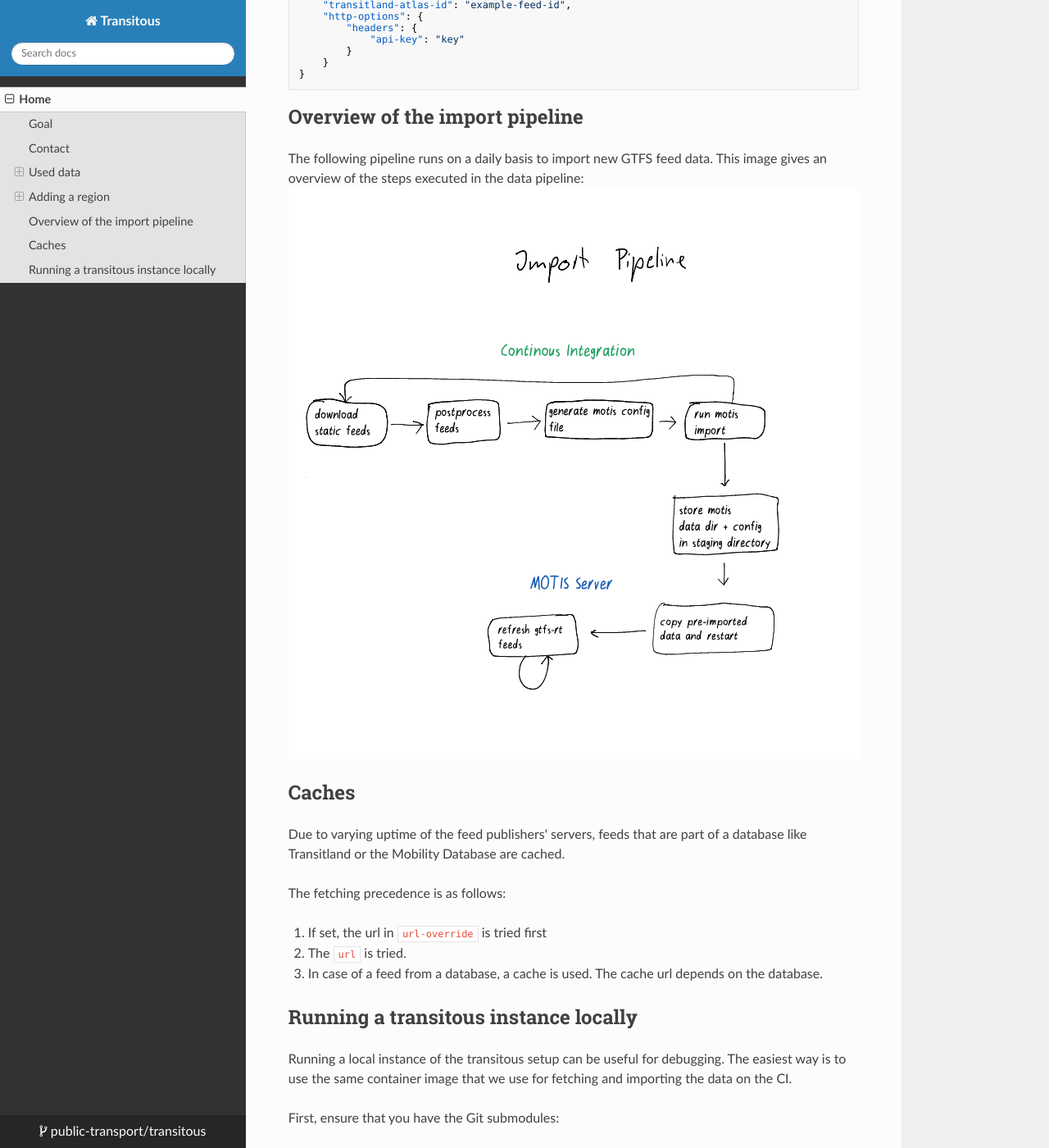
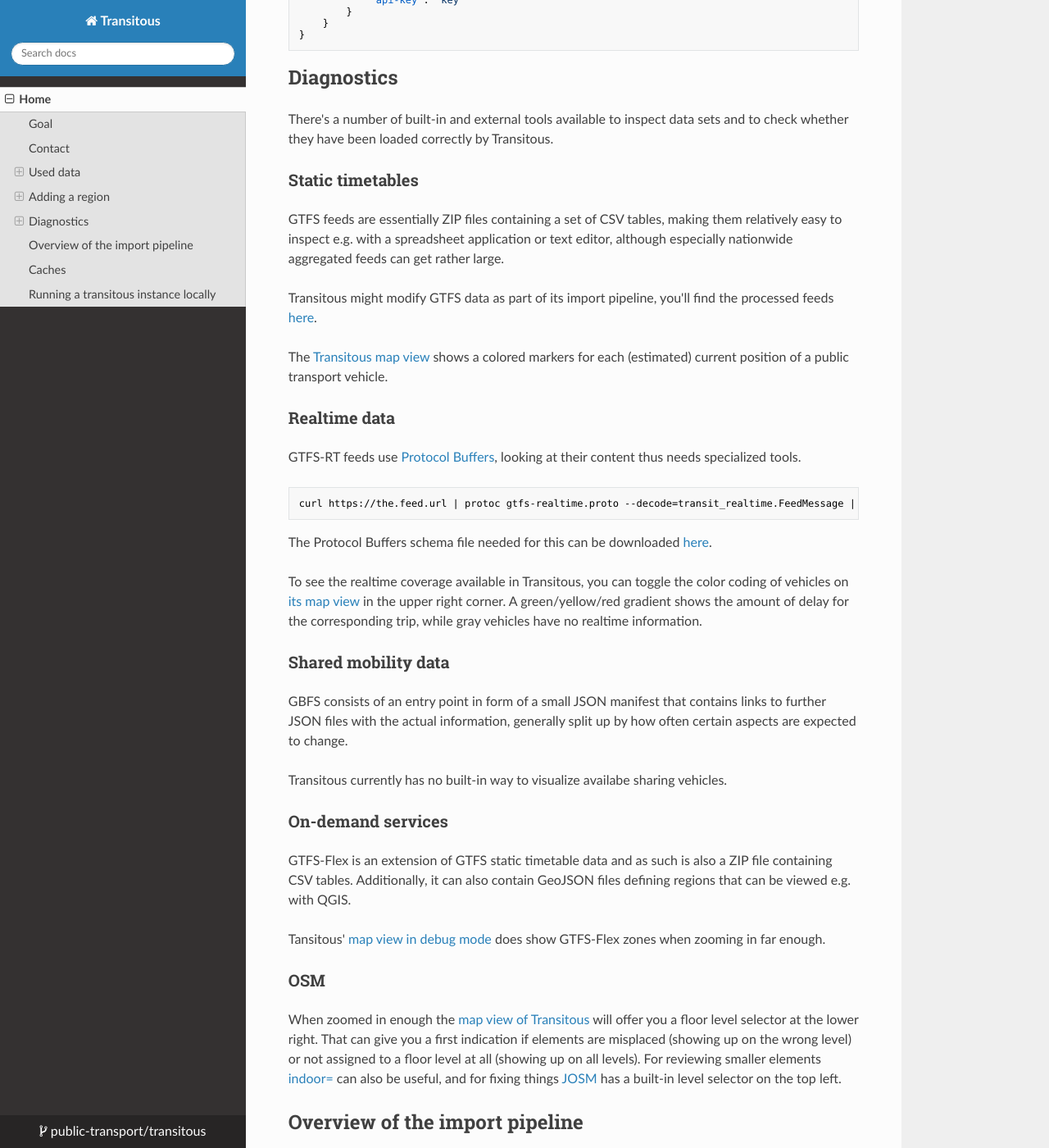
Before and after one commit to public-transport/transitous, an MkDocs documentation site: the page built from docs/docs/index.md, in a window 1280 px wide and 1400 px high, scrolled down 7480 px. Shown: the whole window at 82% size. Built offline with MkDocs 1.6.1, drawn with Linux system fonts in a browser that asks for light colours; nearby versions of some CDN libraries; some of the changed text lies outside the part shown.

Commit message:
Add documentation section about diagnostic tools
Taken from https://volkerkrause.eu/2025/06/14/transitous-adding-data.html.

````diff
--- a/docs/docs/index.md
+++ b/docs/docs/index.md
@@ -343,6 +341,60 @@
 }
 ```
 
+## Diagnostics
+
+There's a number of built-in and external tools available to inspect data sets and to check whether they
+have been loaded correctly by Transitous.
+
+### Static timetables
+
+GTFS feeds are essentially ZIP files containing a set of CSV tables, making them relatively
+easy to inspect e.g. with a spreadsheet application or text editor, although especially
+nationwide aggregated feeds can get rather large.
+
+Transitous might modify GTFS data as part of its import pipeline, you'll find the processed
+feeds [here](https://api.transitous.org/gtfs/).
+
+The [Transitous map view](https://api.transitous.org/) shows a colored markers for each (estimated)
+current position of a public transport vehicle.
+
+### Realtime data
+
+GTFS-RT feeds use [Protocol Buffers](https://en.wikipedia.org/wiki/Protocol_Buffers), looking at their content
+thus needs specialized tools.
+
+``` bash
+curl https://the.feed.url | protoc gtfs-realtime.proto --decode=transit_realtime.FeedMessage | less
+```
+
+The Protocol Buffers schema file needed for this can be downloaded [here](https://gtfs.org/documentation/realtime/gtfs-realtime.proto).
+
+To see the realtime coverage available in Transitous, you can toggle the color coding of vehicles
+on [its map view](https://api.transitous.org/) in the upper right corner. A green/yellow/red gradient shows the amount
+of delay for the corresponding trip, while gray vehicles have no realtime information.
+
+### Shared mobility data
+
+GBFS consists of an entry point in form of a small JSON manifest that contains links to further JSON files with the actual information,
+generally split up by how often certain aspects are expected to change.
+
+Transitous currently has no built-in way to visualize availabe sharing vehicles.
+
+### On-demand services
+
+GTFS-Flex is an extension of GTFS static timetable data and as such is also a ZIP file containing CSV tables.
+Additionally, it can also contain GeoJSON files defining regions that can be viewed e.g. with QGIS.
+
+Tansitous' [map view in debug mode](https://api.transitous.org/?debug) does show GTFS-Flex zones when zooming in
+far enough.
+
+### OSM
+
+When zoomed in enough the [map view of Transitous](https://api.transitous.org/) will offer you a floor level selector at the lower right.
+That can give you a first indication if elements are misplaced (showing up on the wrong level) or not assigned to a floor level
+at all (showing up on all levels). For reviewing smaller elements [indoor=](https://indoorequal.org) can also be useful,
+and for fixing things [JOSM](https://josm.openstreetmap.de/) has a built-in level selector on the top left.
+
 ## Overview of the import pipeline
 The following pipeline runs on a daily basis to import new GTFS feed data.
 This image gives an overview of the steps executed in the data pipeline:
````
Also changed, not shown: other parts of docs/docs/index.md (+0 -2 lines).
